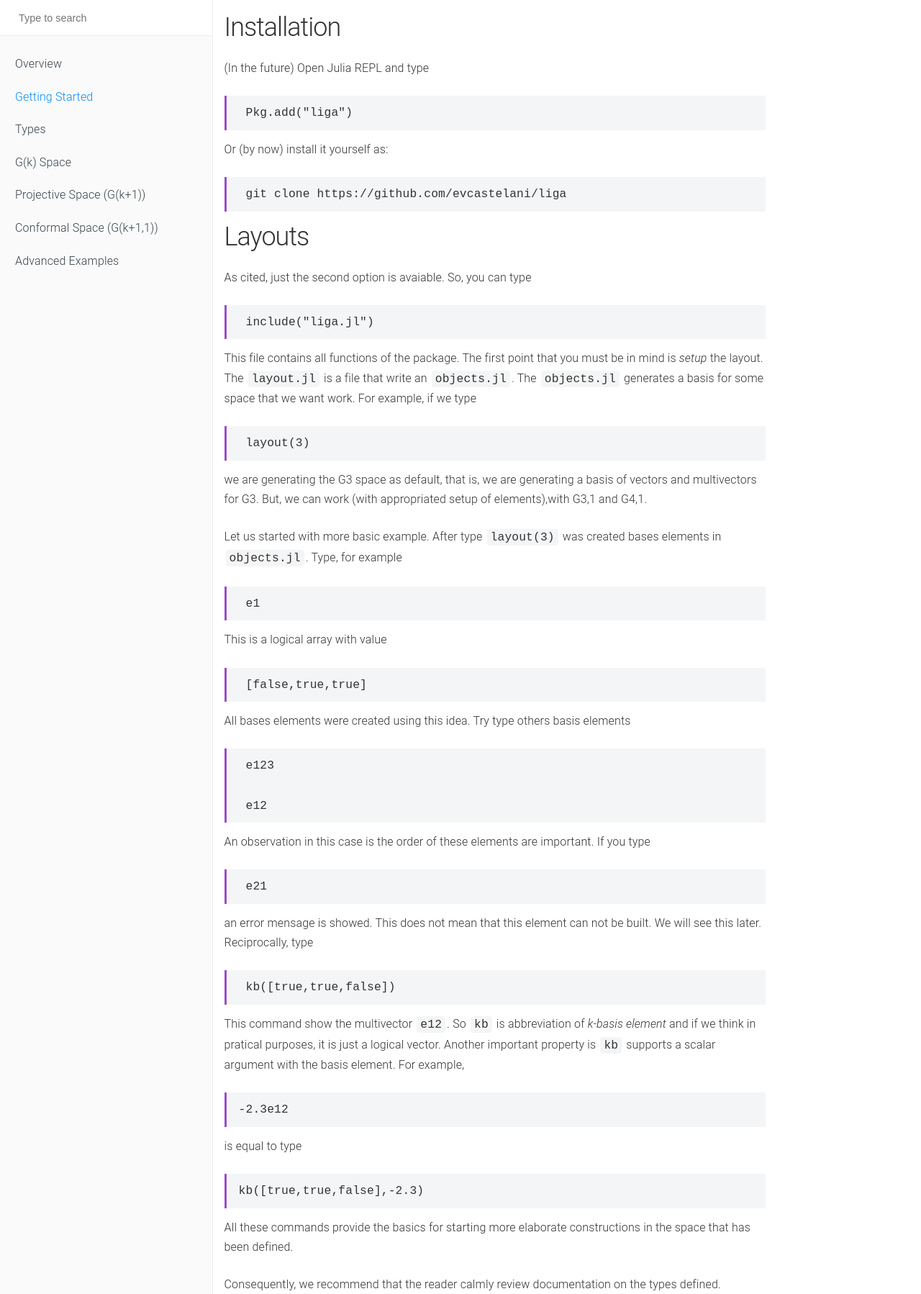
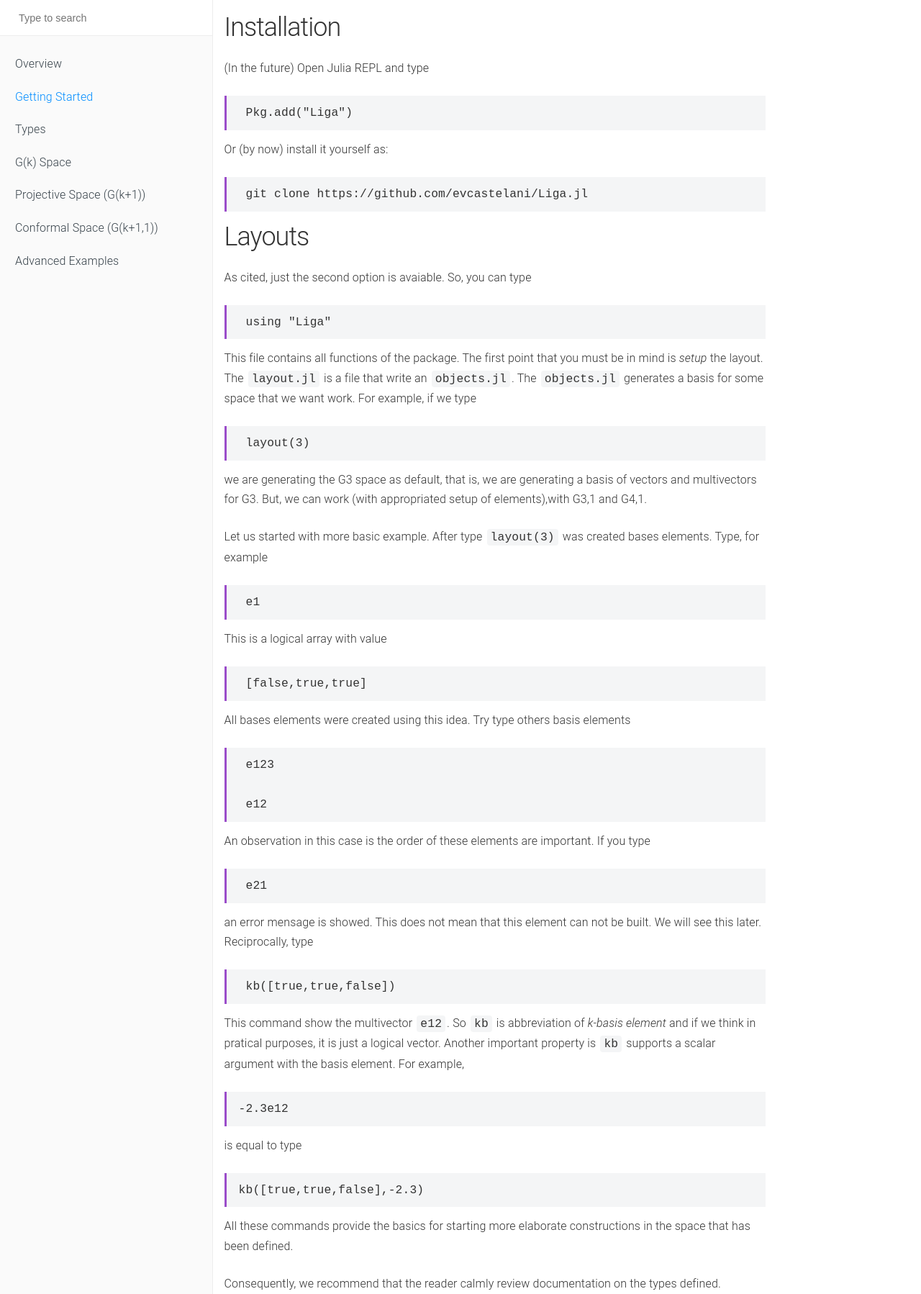
Before and after one commit to evcastelani/LiGA.jl, a Jekyll site: the page built from docs/gettingstared.md, in a window 1280 px wide. Shown: the whole page at 72% size. Built offline with Jekyll 4.4.1, drawn with Linux system fonts in a browser that asks for light colours.

Commit message:
updated the file name to Liga.jl

````diff
--- a/docs/gettingstared.md
+++ b/docs/gettingstared.md
@@ -9,17 +9,17 @@ navigation: 2
 
 (In the future) Open Julia REPL and type
 
-     Pkg.add("liga")
+     Pkg.add("Liga")
 
 Or (by now) install it yourself as:
 
-     git clone https://github.com/evcastelani/liga
+     git clone https://github.com/evcastelani/Liga.jl
 
 ## Layouts
 
 As cited, just the second option is avaiable. So, you can type
 
-	 include("liga.jl")
+	 using "Liga"
 
 This file contains all functions of the package. The first point that you must
 be in mind is *setup* the layout. The ```layout.jl``` is a file that write
@@ -29,7 +29,7 @@
 
 we are generating  the G3 space as default, that is, we are generating a basis of vectors and multivectors for G3. But, we can work (with appropriated setup of elements),with G3,1 and G4,1.
 
-Let us started with more basic example. After type ```layout(3)```  was created bases elements in ```objects.jl```. Type, for example
+Let us started with more basic example. After type ```layout(3)```  was created bases elements. Type, for example
 
      e1
 
````
